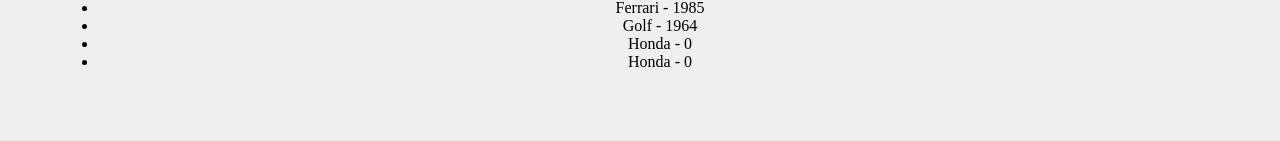
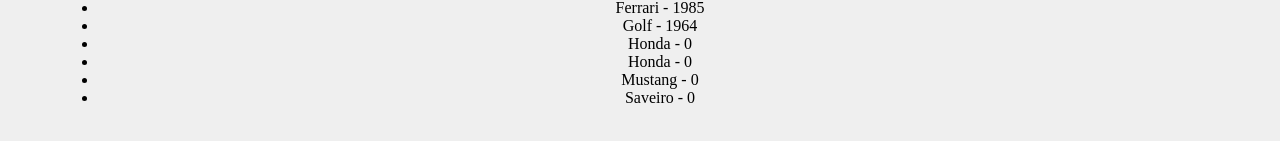
Before and after one commit to jeronwindson/meu-projeto-udemy1, a React (Create React App) app: page / in a window 1280 px wide. Shown: the part 886-1027 px from the top of the page. Built offline with nearby package versions, Linux system fonts and the light colour scheme.

Commit message:
update 2

```diff
--- a/src/App.js
+++ b/src/App.js
@@ -3,6 +3,7 @@
 import Pessoa from './components/Pessoa';
 import Frase from './components/Frase';
 import List from './components/List';
+
 
 function App() {
 
@@ -24,4 +25,5 @@
   )
 }
 
+
 export default App;
--- a/src/components/Item.js
+++ b/src/components/Item.js
@@ -1,4 +1,5 @@
 import PropTypes from 'prop-types';
+
 
 function Item({marca, ano_lancamento}) {
     return(
--- a/src/components/List.js
+++ b/src/components/List.js
@@ -9,9 +9,12 @@
                 <Item marca="Golf" ano_lancamento={1964}/>
                 <Item marca="Honda"/>
                 <Item marca="Honda"/>
+                <Item marca="Mustang"/>
+                <Item marca="Saveiro"/>
             </ul>
         </>
     )
 }
 
+
 export default List;
```
